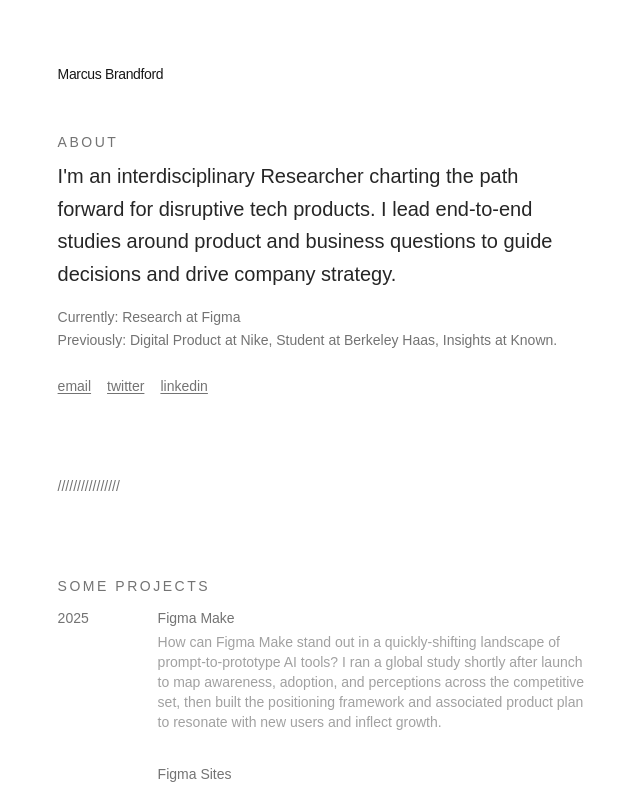
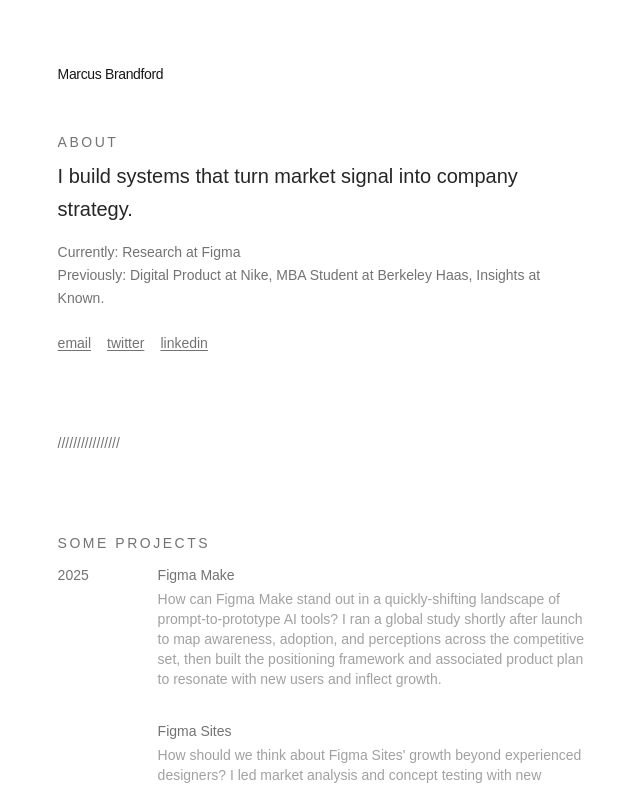
Before and after one commit to mbrandford/personal-site, a Next.js app: page / in a window 1280 px wide. Shown: the top 787 px of the page, without its empty margins (120-760 px from the left). Built offline with nearby package versions, Linux system fonts and the light colour scheme.

Commit message:
Update about section copy and MBA at Berkeley Haas
Made-with: Cursor

```diff
--- a/app/page.tsx
+++ b/app/page.tsx
@@ -369,12 +369,12 @@ export default function Home() {
               About
             </h2>
             <p className="text-lg md:text-xl leading-relaxed text-neutral-800">
-              I'm an interdisciplinary Researcher charting the path forward for disruptive tech products. I lead end-to-end studies around product and business questions to guide decisions and drive company strategy.
+              I build systems that turn market signal into company strategy.
             </p>
             <p className="text-sm leading-relaxed text-neutral-500 pt-2">
                Currently: Research at <a href="https://figma.com" target="_blank" rel="noreferrer" className="hover:text-neutral-700">Figma</a>
                <br />
-               Previously: Digital Product at <a href="https://nike.com" target="_blank" rel="noreferrer" className="hover:text-neutral-700">Nike</a>, Student at <a href="https://haas.berkeley.edu" target="_blank" rel="noreferrer" className="hover:text-neutral-700">Berkeley Haas</a>, Insights at <a href="https://known.is" target="_blank" rel="noreferrer" className="hover:text-neutral-700">Known</a>.
+               Previously: Digital Product at <a href="https://nike.com" target="_blank" rel="noreferrer" className="hover:text-neutral-700">Nike</a>, MBA Student at <a href="https://haas.berkeley.edu" target="_blank" rel="noreferrer" className="hover:text-neutral-700">Berkeley Haas</a>, Insights at <a href="https://known.is" target="_blank" rel="noreferrer" className="hover:text-neutral-700">Known</a>.
             </p>
           </section>
 
@@ -502,12 +502,12 @@ export default function Home() {
               About
             </h2>
             <p className="text-lg leading-relaxed text-neutral-800">
-              I'm an interdisciplinary Researcher charting the path forward for disruptive tech products. I lead end-to-end studies around product and business questions to guide decisions and drive company strategy.
+              I build systems that turn market signal into company strategy.
             </p>
             <p className="text-sm leading-relaxed text-neutral-500 pt-2">
                Currently: Research at <a href="https://figma.com" target="_blank" rel="noreferrer" className="hover:text-neutral-700">Figma</a>
                <br />
-               Previously: Digital Product at <a href="https://nike.com" target="_blank" rel="noreferrer" className="hover:text-neutral-700">Nike</a>, Student at <a href="https://haas.berkeley.edu" target="_blank" rel="noreferrer" className="hover:text-neutral-700">Berkeley Haas</a>, Insights at <a href="https://known.is" target="_blank" rel="noreferrer" className="hover:text-neutral-700">Known</a>.
+               Previously: Digital Product at <a href="https://nike.com" target="_blank" rel="noreferrer" className="hover:text-neutral-700">Nike</a>, MBA Student at <a href="https://haas.berkeley.edu" target="_blank" rel="noreferrer" className="hover:text-neutral-700">Berkeley Haas</a>, Insights at <a href="https://known.is" target="_blank" rel="noreferrer" className="hover:text-neutral-700">Known</a>.
             </p>
           </section>
 
```
